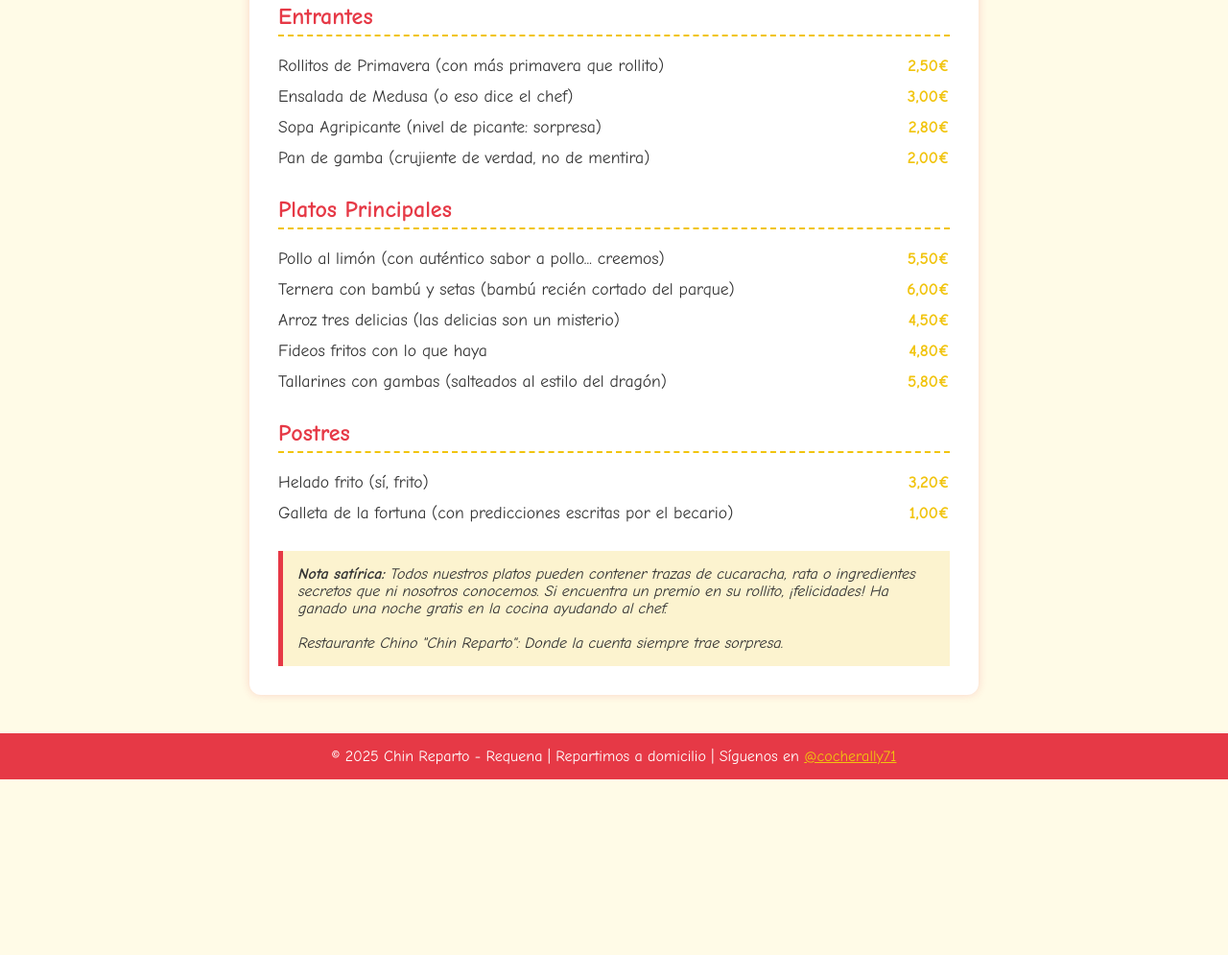
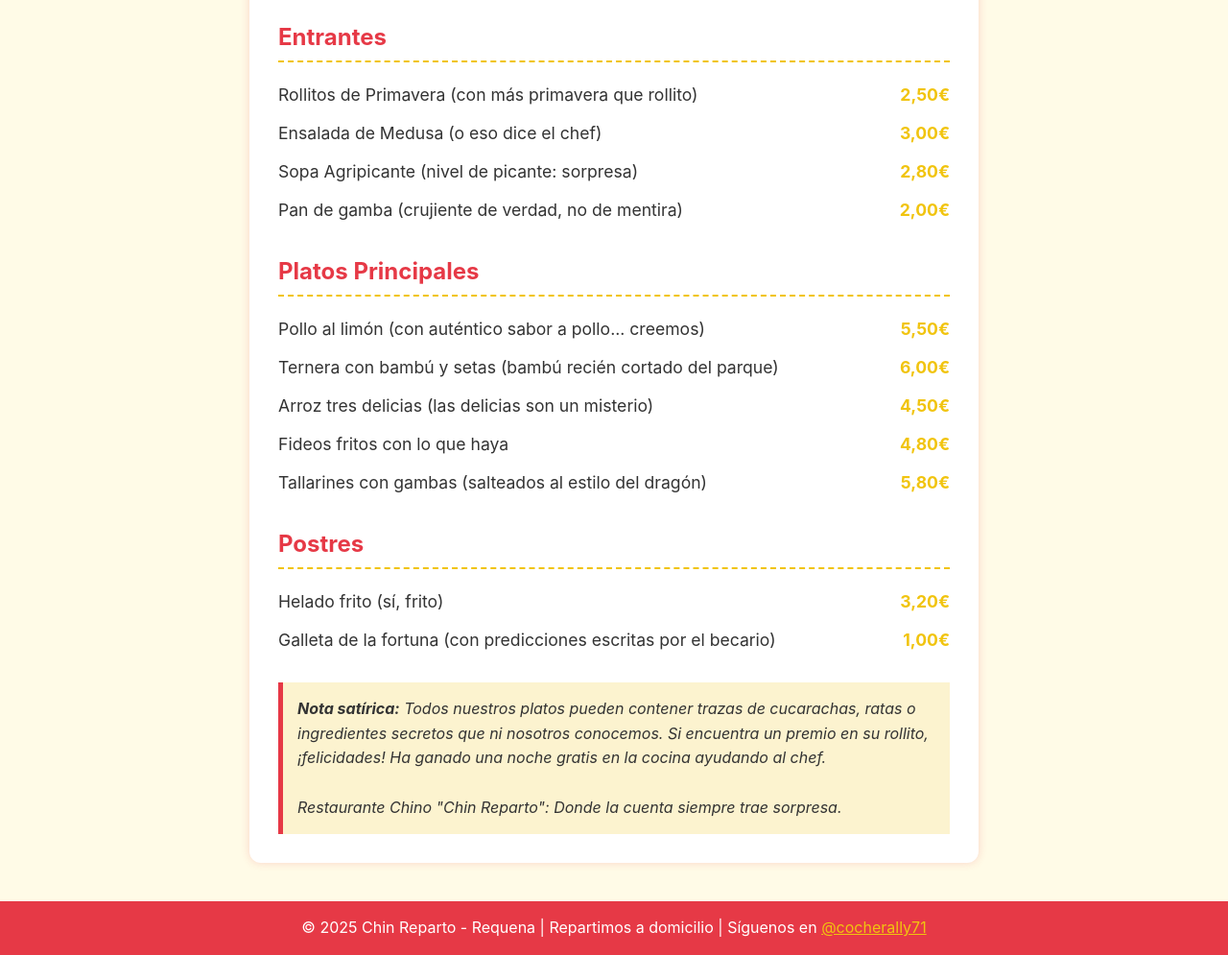
Before and after one commit to AMontesG/chinreparto, a plain HTML site: page index.html in a window 1280 px wide. Shown: the part 358-1353 px from the top of the page at 96% size. Before the commit the page ends 1170 px from the top, so only its background shows below. Drawn offline with Linux system fonts and the light colour scheme.

Commit message:
Update index.html

```diff
--- a/index.html
+++ b/index.html
@@ -6,7 +6,12 @@
     <style>
         body {
             background: #fffbe7;
-            font-family: 'Comic Sans MS', cursive, sans-serif;
+            font-family: -apple-system, BlinkMacSystemFont, "Segoe UI", Roboto, "Helvetica Neue", Arial, "Noto Sans", sans-serif, "Apple Color Emoji", "Segoe UI Emoji";
+            font-size: 16px;
+            line-height: 1.6;
+            -webkit-font-smoothing: antialiased;
+            -moz-osx-font-smoothing: grayscale;
+            text-rendering: optimizeLegibility;
             color: #333;
             margin: 0;
             padding: 0;
@@ -124,13 +129,13 @@
             </ul>
         </div>
         <div class="satira">
-            <strong>Nota satírica:</strong> Todos nuestros platos pueden contener trazas de cucaracha, rata o ingredientes secretos que ni nosotros conocemos. Si encuentra un premio en su rollito, ¡felicidades! Ha ganado una noche gratis en la cocina ayudando al chef.
+            <strong>Nota satírica:</strong> Todos nuestros platos pueden contener trazas de cucarachas, ratas o ingredientes secretos que ni nosotros conocemos. Si encuentra un premio en su rollito, ¡felicidades! Ha ganado una noche gratis en la cocina ayudando al chef.
             <br><br>
             <em>Restaurante Chino "Chin Reparto": Donde la cuenta siempre trae sorpresa.</em>
         </div>
     </div>
     <footer>
-        &copy; 2025 Chin Reparto - Requena | Repartimos a domicilio | Síguenos en <a href="https://www.instagram.com/cocherally71?igsh=MXh6d2p3N2FoeHhkeQ==" style="color:#f1c40f;">@cocherally71</a>
+        &copy; 2025 Chin Reparto - Requena | Repartimos a domicilio | Síguenos en <a href="https://www.instagram.com/cocherallye71" style="color:#f1c40f;">@cocherally71</a>
     </footer>
 </body>
 </html>
```
